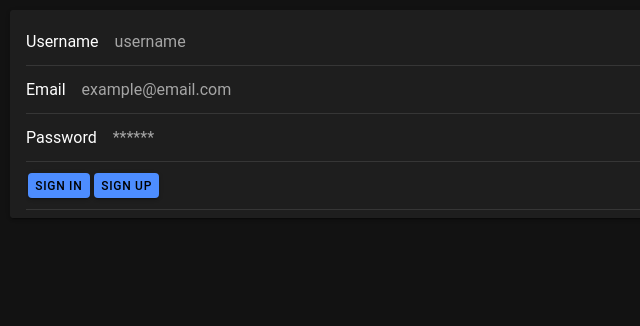
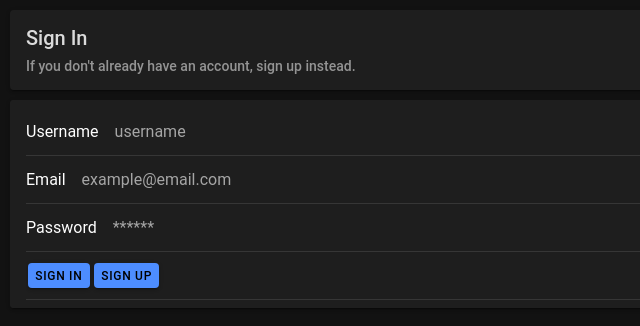
Before and after one commit to 20095949-mateus-campos/album-collection, a React (Vite) app: page /sign-in in a window 1280 px wide. Shown: the top 326 px of the page, without its empty margins (0-640 px from the left). Built offline with nearby package versions, Linux system fonts and the light colour scheme; no server answers.

Commit message:
added title to screen

```diff
--- a/src/components/SignIn.tsx
+++ b/src/components/SignIn.tsx
@@ -20,6 +20,7 @@ import {
   IonNote,
   IonRow,
   IonSearchbar,
+  IonText,
   useIonAlert,
   useIonRouter,
 } from '@ionic/react';
@@ -105,6 +106,12 @@ const SignIn: React.FC<ChildProps> = ({setLoggedIn}) => {
   return (
             <IonContent>
               <IonCard>
+                <IonCardHeader>
+                  <IonCardTitle>Sign In</IonCardTitle>
+                  <IonCardSubtitle>If you don't already have an account, sign up instead.</IonCardSubtitle>
+                </IonCardHeader>
+              </IonCard>
+              <IonCard>
               <IonList>
                 <IonItem>
                   <IonInput ref={usernameRef} id='username' name='username' label="Username" placeholder="username"></IonInput>
```
